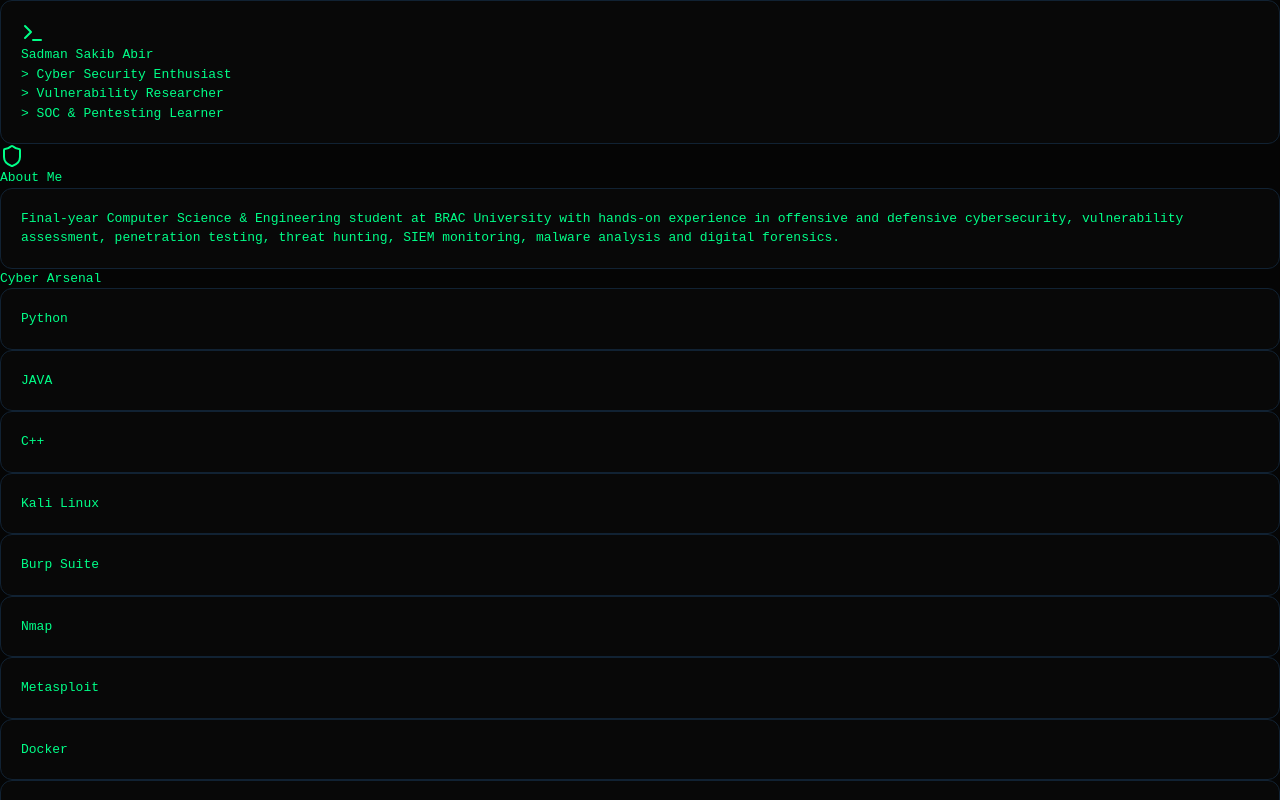
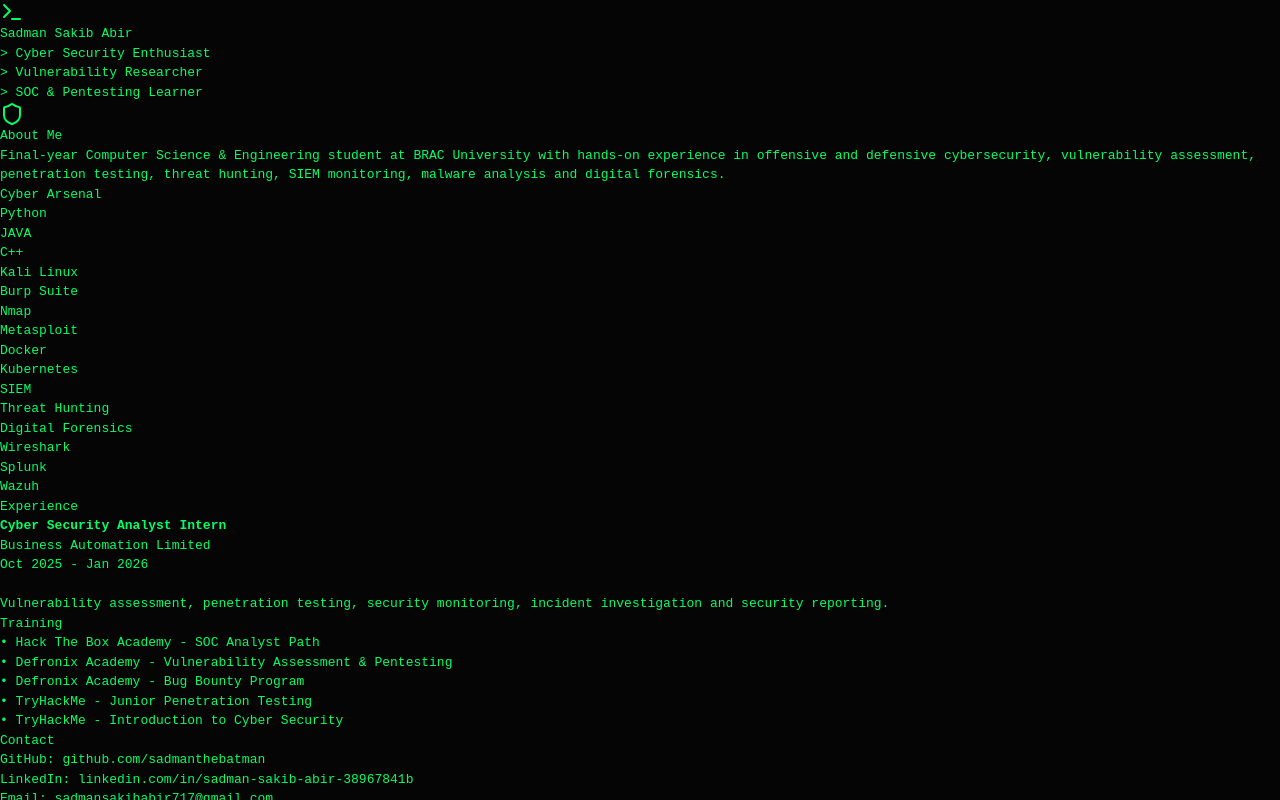
Before and after one commit to sadmanthebatman/My-Portfolio, a Next.js app: page / in a window 1280 px wide. Shown: the top 800 px of the page. Built offline with nearby package versions, Linux system fonts and the light colour scheme.

Commit message:
Update globals.css

```diff
--- a/app/globals.css
+++ b/app/globals.css
@@ -2,16 +2,14 @@
 @tailwind components;
 @tailwind utilities;
 
-
-body {
-  background:#050505;
-  color:#00ff88;
-  font-family:monospace;
+body{
+background:#050505;
+color:#00ff66;
+font-family:monospace;
 }
-
-.card {
-  border:1px solid #123;
-  background:#080808;
-  padding:20px;
-  border-radius:12px;
+.terminal{
+background:#090909;
+border:1px solid #174;
+padding:20px;
+border-radius:12px;
 }
```
